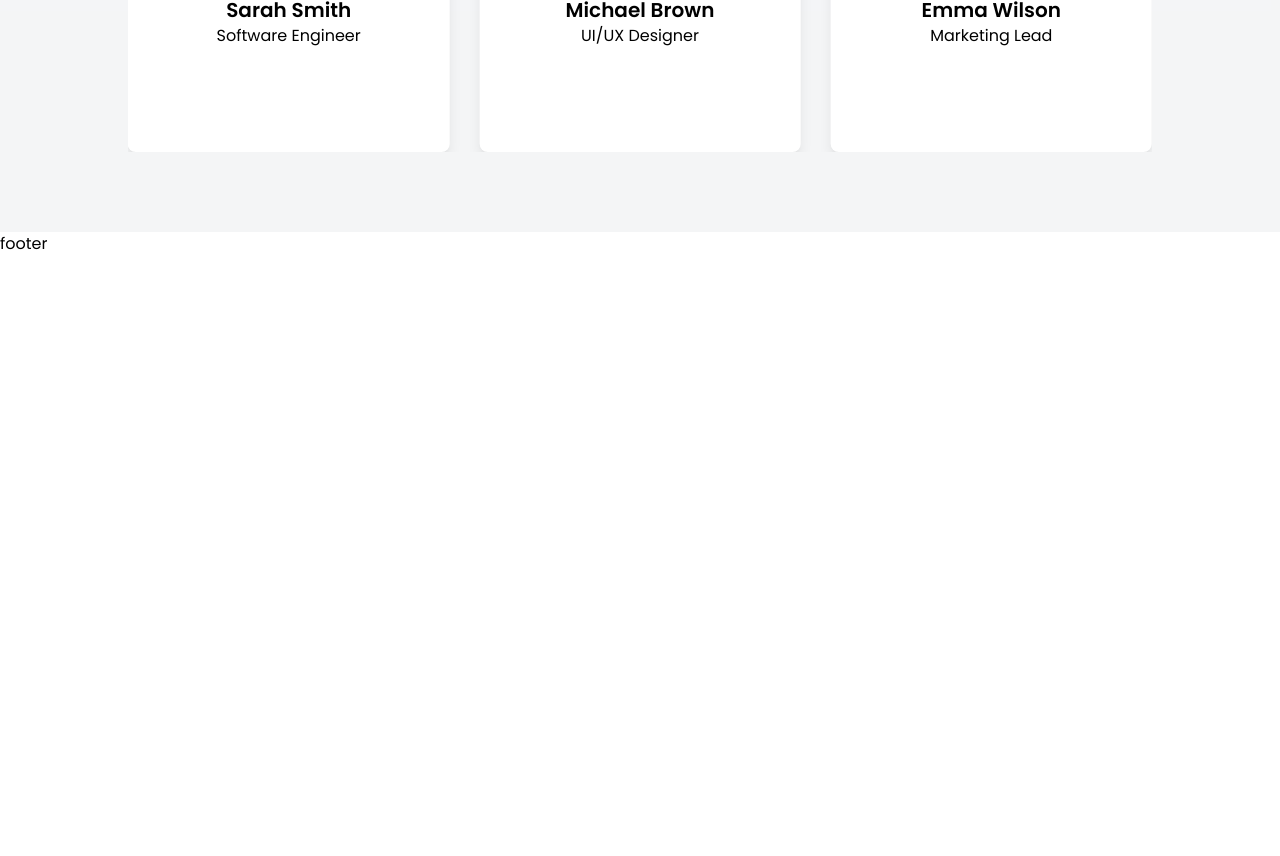
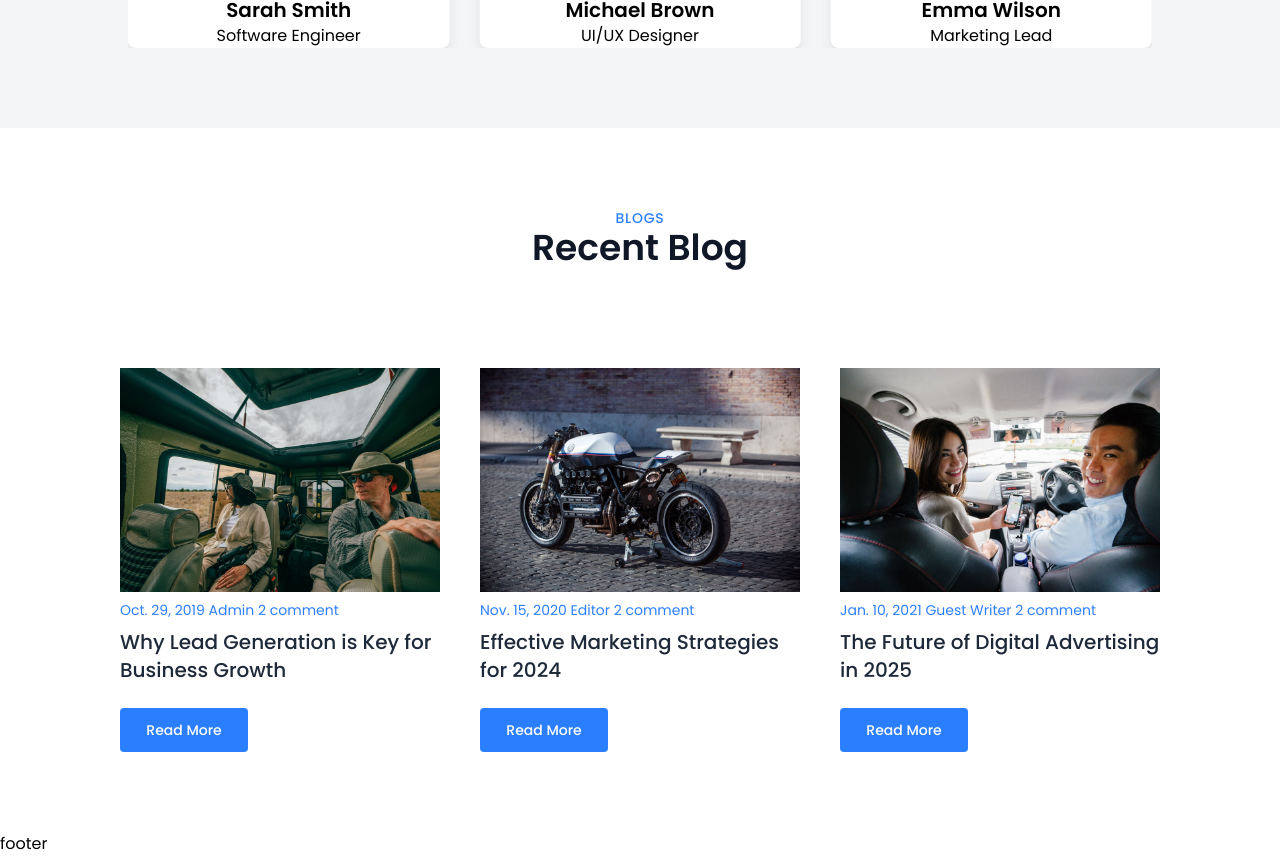
Before and after one commit to jasna18/vue-carbook, a Vue app in the folder carbook/: page / in a window 1280 px wide. Shown: the part 3800-4656 px from the top of the page. Before the commit the page ends 4056 px from the top, so only its background shows below. Built offline with nearby package versions, Linux system fonts and the light colour scheme.

Commit message:
added blog section

```diff
--- /dev/null
+++ b/carbook/src/components/cards/BlogCard.vue
@@ -0,0 +1,36 @@
+<template>
+    <div class="space-y-2 pt-5">
+    <img :src="getImage(image)" :alt="date"  class="object-cover h-56 w-full"/>
+
+        <p class="text-sm text-blue-500">
+            {{ date }}
+            {{ author }}
+            {{ comments?.length }} {{ comments > 1 ? 'comments' : 'comment' }}
+         </p>
+         <h2 class="text-xl font-medium text-gray-800 mt-2">{{ title }}</h2>
+         <ButtonComponent text="Read More" />
+    </div>
+
+</template>
+
+<script setup>
+import { defineProps } from "vue";
+import ButtonComponent from "../composobles/ButtonComponent.vue";
+defineProps({
+  id: Number,
+  date: String,
+  title: String,
+  image: String,
+  author: String,
+ comments: Number,
+
+});
+
+const getImage = (imageName) => {
+  return new URL(`/src/assets/images/${imageName}`, import.meta.url).href;
+};
+</script>
+
+<style>
+
+</style>
--- a/carbook/src/components/cards/TestimonyCard.vue
+++ b/carbook/src/components/cards/TestimonyCard.vue
@@ -1,5 +1,5 @@
 <template>
-  <div class="flex flex-col items-center bg-white shadow-lg rounded-lg p-5 h-96 text-center">
+  <div class="flex flex-col items-center bg-white shadow-lg rounded-lg p-5 h-70 text-center">
     <img :src="getImage(image)" :alt="name"  class="w-24 h-24 rounded-full object-cover mb-4" />
     <p class="text-gray-400 text-md ny-3">{{ comment }}</p>
     <h2 class="text-xl font-semibold ">{{ name }}</h2>
--- /dev/null
+++ b/carbook/src/components/homePage/BlogSection.vue
@@ -0,0 +1,18 @@
+<template>
+    <div>
+        <SectionHeading title="Recent Blog" description="Blogs" />
+        <section class="flex flex-col justify-center gap-10 p-10 md:flex-row md:py-20">
+            <BlogCard v-for="(blog, index) in blogs" :key="index" :id="blog.id" :date="blog.date" :title="blog.title"
+                :image="blog.image" :author="blog.author" :comments="blog.comments" :description="blog.description"
+                :class="'md:w-80'" />
+        </section>
+    </div>
+</template>
+
+<script setup>
+import SectionHeading from "../composobles/SectionHeading.vue";
+import BlogCard from "../cards/BlogCard.vue";
+import { blogs } from "../../data/blogData.js";
+</script>
+
+<style></style>
--- a/carbook/src/data/blogData.js
+++ b/carbook/src/data/blogData.js
@@ -18,13 +18,24 @@ export const blogs = [
     title: "Why Lead Generation is Key for Business Growth",
     description:
       "Learn why lead generation plays a crucial role in scaling businesses effectively. Lorem ipsum dolor sit amet, consectetur adipisicing elit. Reiciendis, eius mollitia suscipit, quisquam doloremque distinctio perferendis et doloribus unde architecto optio laboriosam porro adipisci sapiente officiis nemo accusamus ad praesentium? Esse minima nisi et. Dolore perferendis, enim praesentium omnis, iste doloremque quia officia optio deserunt molestiae voluptates soluta architecto tempora.",
-    image: "image_1.jpg",
+    image: "image_5.jpg",
   },
   {
     id: 2,
     date: "Nov. 15, 2020",
     author: "Editor",
-    comments: 5,
+   comments: [
+      {
+        author: "John Doe",
+        rating: 4,
+        text: "Great blog post!",
+      },
+      {
+        author: "Jane Doe",
+        rating: 5,
+        text: "Very informative, thanks!",
+      },
+    ],
     title: "Effective Marketing Strategies for 2024",
     description:
       "Discover the top marketing strategies that will dominate in 2024.Lorem ipsum dolor sit amet, consectetur adipisicing elit. Reiciendis, eius mollitia suscipit, quisquam doloremque distinctio perferendis et doloribus unde architecto optio laboriosam porro adipisci sapiente officiis nemo accusamus ad praesentium? Esse minima nisi et. Dolore perferendis, enim praesentium omnis, iste doloremque quia officia optio deserunt molestiae voluptates soluta architecto tempora.",
@@ -34,10 +45,21 @@ export const blogs = [
     id: 3,
     date: "Jan. 10, 2021",
     author: "Guest Writer",
-    comments: 2,
-    title: "The Future of Digital Advertising",
+   comments: [
+      {
+        author: "John Doe",
+        rating: 4,
+        text: "Great blog post!",
+      },
+      {
+        author: "Jane Doe",
+        rating: 5,
+        text: "Very informative, thanks!",
+      },
+    ],
+    title: "The Future of Digital Advertising in 2025",
     description:
       "Explore the trends shaping digital advertising and how to stay ahead.Lorem ipsum dolor sit amet, consectetur adipisicing elit. Reiciendis, eius mollitia suscipit, quisquam doloremque distinctio perferendis et doloribus unde architecto optio laboriosam porro adipisci sapiente officiis nemo accusamus ad praesentium? Esse minima nisi et. Dolore perferendis, enim praesentium omnis, iste doloremque quia officia optio deserunt molestiae voluptates soluta architecto tempora.",
-    image: "image_3.jpg",
+    image: "image_6.jpg",
   },
 ];
--- a/carbook/src/page/HomePage.vue
+++ b/carbook/src/page/HomePage.vue
@@ -6,6 +6,7 @@
     <ServiceList />
     <CalltoAction />
     <TestimonySection/>
+    <BlogSection />
   </div>
 </template>
 
@@ -16,6 +17,7 @@ import AboutUs from "../components/homePage/AboutUs.vue";
 import ServiceList from "../components/homePage/ServiceList.vue";
 import CalltoAction from "../components/homePage/CalltoAction.vue";
 import TestimonySection from "../components/homePage/TestimonySection.vue";
+import BlogSection from "../components/homePage/BlogSection.vue";
 </script>
 
 <style></style>
```
